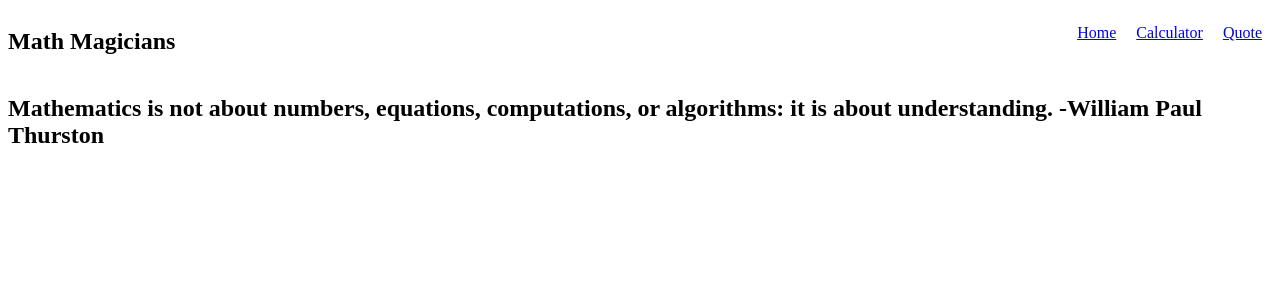
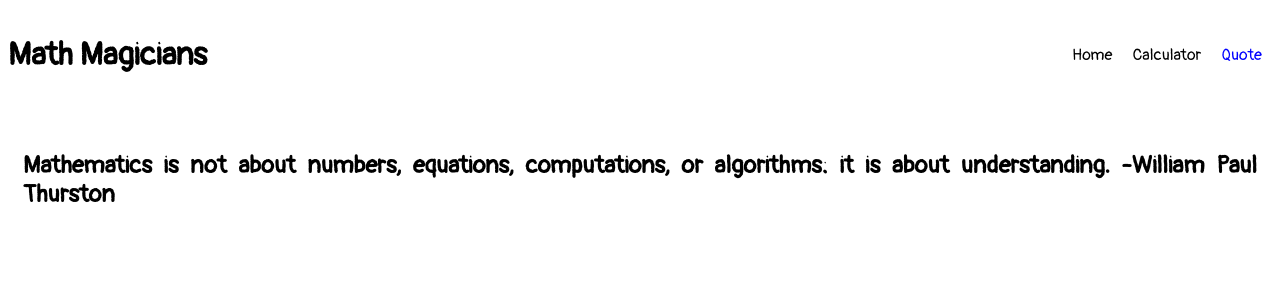
Before and after one commit to dfsalam/math-magicians, a React (Create React App) app: page /quote in a window 1280 px wide. Shown: the top 300 px of the page. Built offline with nearby package versions, Linux system fonts and the light colour scheme.

Commit message:
Add styling

```diff
--- a/src/components/App.jsx
+++ b/src/components/App.jsx
@@ -1,3 +1,4 @@
+import '../styles/App.css';
 import { Routes, Route } from 'react-router-dom';
 import Calculator from '../routes/Calculator';
 import Home from '../routes/Home';
--- a/src/components/Navbar.jsx
+++ b/src/components/Navbar.jsx
@@ -9,11 +9,16 @@ const Navbar = () => {
   ];
   return (
     <nav className={styles.navbar}>
-      <h1>Math Magicians</h1>
+      <h1 className={styles.title}>Math Magicians</h1>
       <ul className={styles.links}>
-        { links.map((link) => (
+        {links.map((link) => (
           <li key={link.text}>
-            <NavLink to={link.path}>{link.text}</NavLink>
+            <NavLink
+              to={link.path}
+              className={({ isActive }) => (isActive ? styles.active : styles.inactive)}
+            >
+              {link.text}
+            </NavLink>
           </li>
         ))}
       </ul>
--- a/src/routes/Calculator.jsx
+++ b/src/routes/Calculator.jsx
@@ -1,7 +1,9 @@
 import CalculatorComponent from '../components/CalculatorComponent';
+import styles from '../styles/Calculator.module.css';
 
 const Calculator = () => (
-  <div>
+  <div className={styles.container}>
+    <h2>Let&apos;s do some Math!</h2>
     <CalculatorComponent />
   </div>
 );
--- a/src/routes/Quote.jsx
+++ b/src/routes/Quote.jsx
@@ -1,5 +1,7 @@
+import styles from '../styles/Quote.module.css';
+
 const Quote = () => (
-  <h2>
+  <h2 className={styles.text}>
     Mathematics is not about numbers, equations, computations, or algorithms:
     it is about understanding. -William Paul Thurston
   </h2>
--- /dev/null
+++ b/src/styles/App.css
@@ -0,0 +1,5 @@
+@import url('https://fonts.googleapis.com/css2?family=Pangolin&display=swap');
+
+#root {
+  font-family: 'Pangolin', cursive;
+}
--- /dev/null
+++ b/src/styles/Calculator.module.css
@@ -0,0 +1,4 @@
+.container {
+  display: flex;
+  flex-direction: column;
+}
--- a/src/styles/Navbar.module.css
+++ b/src/styles/Navbar.module.css
@@ -1,5 +1,10 @@
 .active {
   color: blue;
+}
+
+a{
+  color: black;
+  text-decoration: none;
 }
 
 .navbar {
@@ -9,9 +14,14 @@
 
 .links {
   list-style-type: none;
+  align-self: center;
 }
 
 .links li {
   float:left;
   padding: 0 10px;
 }
+
+.title {
+  font-size: 2em;
+}
--- /dev/null
+++ b/src/styles/Quote.module.css
@@ -0,0 +1,5 @@
+h2,
+p {
+  text-align: justify;
+  padding: 30px 15px;
+}
--- a/src/styles/calc.css
+++ b/src/styles/calc.css
@@ -39,3 +39,9 @@
 .defBtn {
   height: 50px;
 }
+
+@media screen and (min-width: 600px) {
+  .calc_container {
+    min-width: 300px;
+  }
+}
```
